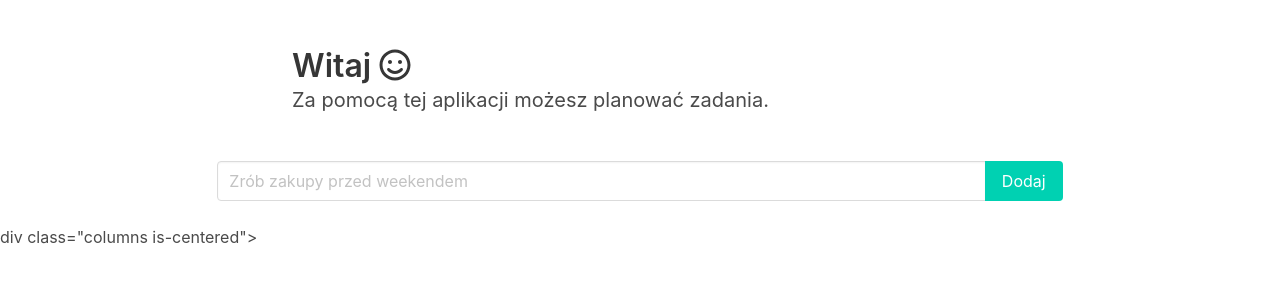
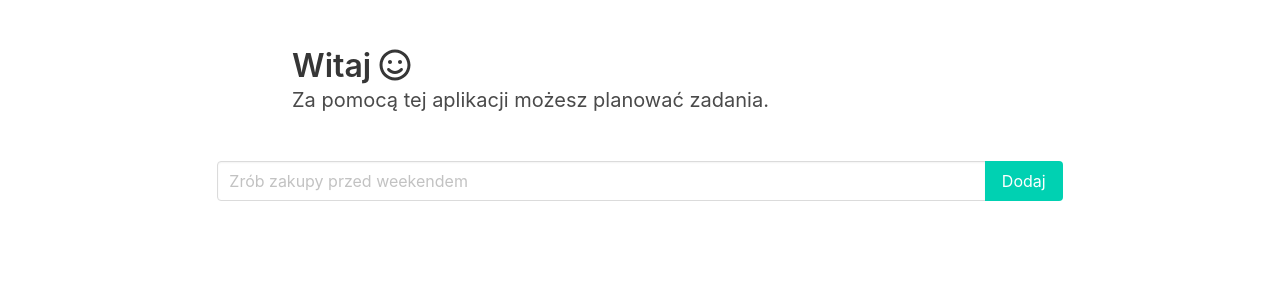
Before and after one commit to p-golinski/todo-list, a website: page client/index.html in a window 1280 px wide. Drawn offline with nearby package versions, Linux system fonts and the light colour scheme.

Commit message:
Update index.html

```diff
--- a/client/index.html
+++ b/client/index.html
@@ -34,7 +34,7 @@
     </form>
   </div>
 </div>
-    div class="columns is-centered">
+    <div class="columns is-centered">
   <div class="column is-8">
     <div class="notification is-hidden is-light" id="addTaskMsg"></div>
   </div>
```
